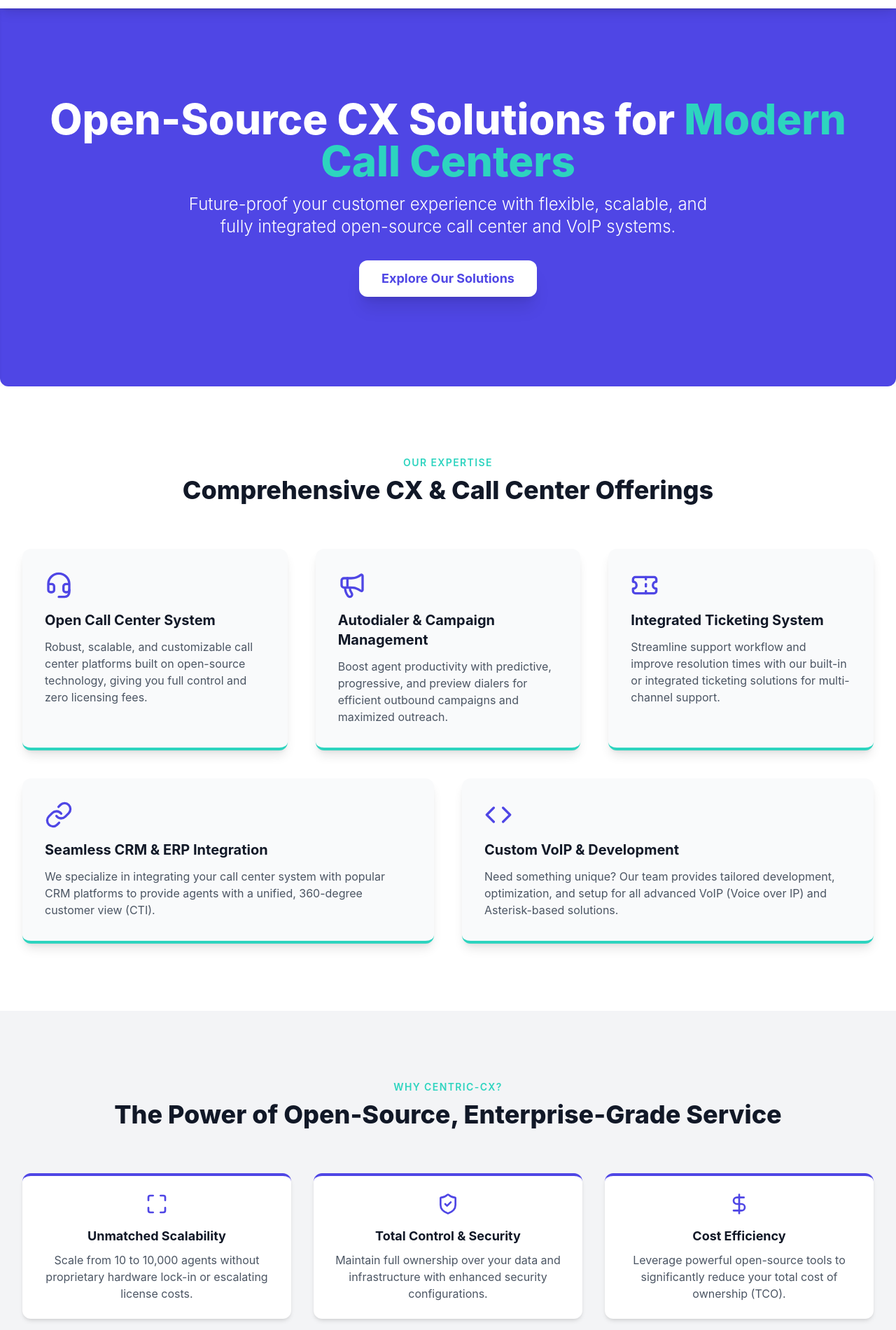
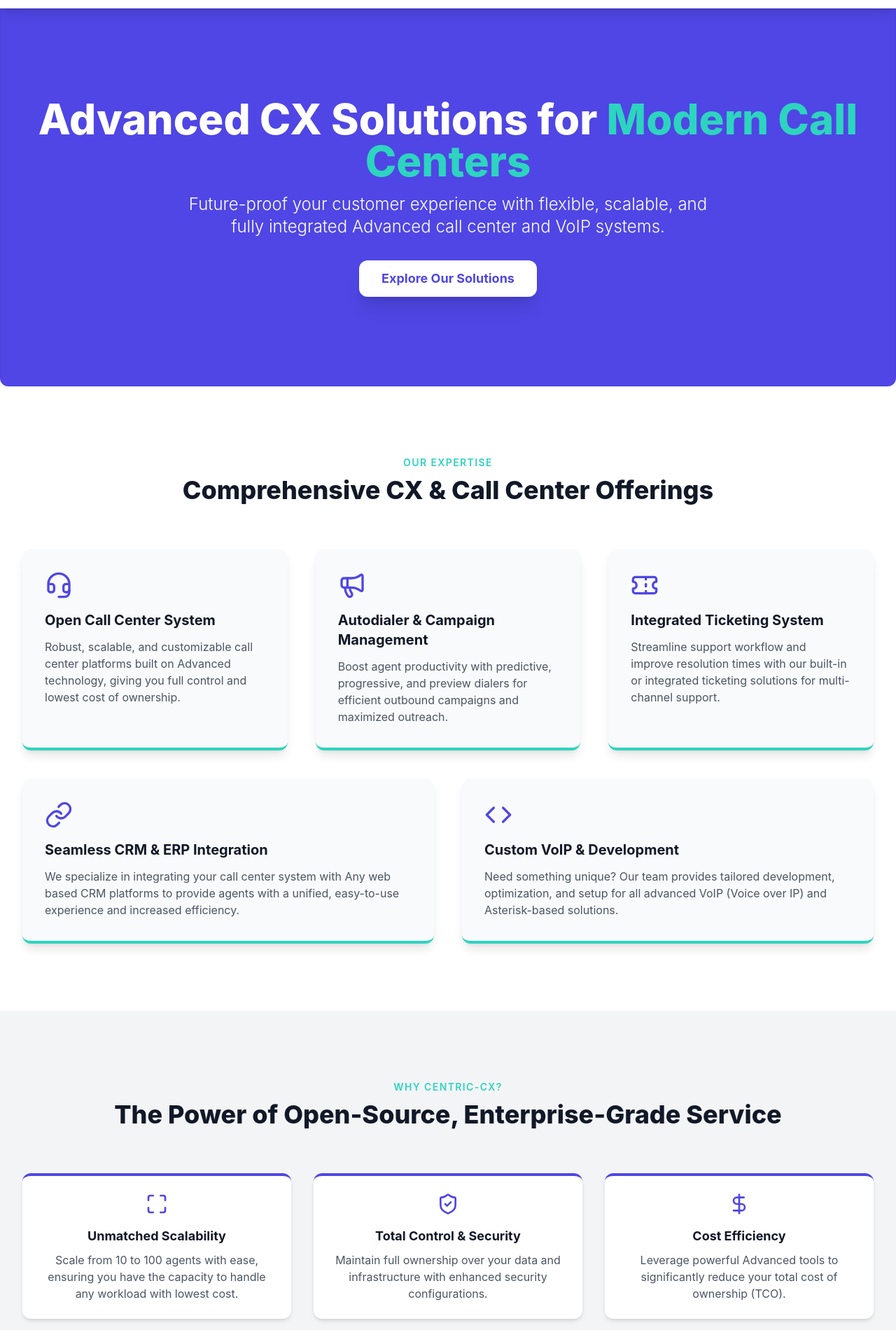
Before and after one commit to abduuu/centric-cx, a plain HTML site: page index.html in a window 1280 px wide. Shown: the part 100-2000 px from the top of the page at 70% size. Drawn offline with nearby package versions, Linux system fonts and the light colour scheme.

Commit message:
Update index.html

```diff
--- a/index.html
+++ b/index.html
@@ -91,10 +91,10 @@
         <!-- Hero Section --><!-- Note: Fixed background colors for contrast in the Hero, using the custom colors --><section id="hero" class="bg-primary-color text-white py-20 sm:py-32 rounded-b-xl shadow-inner">
             <div class="max-w-7xl mx-auto px-4 sm:px-6 lg:px-8 text-center">
                 <h1 class="text-4xl sm:text-6xl font-extrabold mb-4 leading-tight">
-                    Open-Source CX Solutions for <span class="text-accent-color dark:text-yellow-400">Modern Call Centers</span>
+                    Advanced CX Solutions for <span class="text-accent-color dark:text-yellow-400">Modern Call Centers</span>
                 </h1>
                 <p class="text-xl sm:text-2xl mb-8 font-light max-w-3xl mx-auto">
-                    Future-proof your customer experience with flexible, scalable, and fully integrated open-source call center and VoIP systems.
+                    Future-proof your customer experience with flexible, scalable, and fully integrated Advanced call center and VoIP systems.
                 </p>
                 <a href="#solutions" class="inline-block bg-white text-primary-color py-3 px-8 rounded-xl text-lg font-bold shadow-xl hover:bg-gray-100 transition duration-300 transform hover:scale-105">
                     Explore Our Solutions
@@ -117,7 +117,7 @@
                         <i data-lucide="headset" class="w-10 h-10 text-primary-color mb-4"></i>
                         <h3 class="text-xl font-bold text-gray-900 dark:text-gray-100 mb-3">Open Call Center System </h3>
                         <p class="text-gray-600 dark:text-gray-300">
-                            Robust, scalable, and customizable call center platforms built on open-source technology, giving you full control and zero licensing fees.
+                            Robust, scalable, and customizable call center platforms built on Advanced technology, giving you full control and lowest cost of ownership.
                         </p>
                     </div>
 
@@ -143,7 +143,7 @@
                         <i data-lucide="link" class="w-10 h-10 text-primary-color mb-4"></i>
                         <h3 class="text-xl font-bold text-gray-900 dark:text-gray-100 mb-3">Seamless CRM & ERP Integration</h3>
                         <p class="text-gray-600 dark:text-gray-300">
-                            We specialize in integrating your call center system with popular CRM platforms to provide agents with a unified, 360-degree customer view (CTI).
+                            We specialize in integrating your call center system with Any web based CRM platforms to provide agents with a unified, easy-to-use experience  and increased efficiency.
                         </p>
                     </div>
 
@@ -171,7 +171,7 @@
                     <!-- Feature Card 1 --><div class="flex flex-col items-center text-center p-6 bg-white dark:bg-gray-700 rounded-xl shadow-md border-t-4 border-primary-color">
                         <i data-lucide="maximize" class="w-8 h-8 text-primary-color mb-4"></i>
                         <h4 class="font-bold text-lg mb-2 text-gray-900 dark:text-gray-100">Unmatched Scalability</h4>
-                        <p class="text-gray-600 dark:text-gray-300">Scale from 10 to 10,000 agents without proprietary hardware lock-in or escalating license costs.</p>
+                        <p class="text-gray-600 dark:text-gray-300">Scale from 10 to 100 agents with ease, ensuring you have the capacity to handle any workload  with lowest cost.</p>
                     </div>
                     <!-- Feature Card 2 --><div class="flex flex-col items-center text-center p-6 bg-white dark:bg-gray-700 rounded-xl shadow-md border-t-4 border-primary-color">
                         <i data-lucide="shield-check" class="w-8 h-8 text-primary-color mb-4"></i>
@@ -181,7 +181,7 @@
                     <!-- Feature Card 3 --><div class="flex flex-col items-center text-center p-6 bg-white dark:bg-gray-700 rounded-xl shadow-md border-t-4 border-primary-color">
                         <i data-lucide="dollar-sign" class="w-8 h-8 text-primary-color mb-4"></i>
                         <h4 class="font-bold text-lg mb-2 text-gray-900 dark:text-gray-100">Cost Efficiency</h4>
-                        <p class="text-gray-600 dark:text-gray-300">Leverage powerful open-source tools to significantly reduce your total cost of ownership (TCO).</p>
+                        <p class="text-gray-600 dark:text-gray-300">Leverage powerful Advanced tools to significantly reduce your total cost of ownership (TCO).</p>
                     </div>
                 </div>
             </div>
@@ -211,7 +211,7 @@
 
     <!-- Footer --><footer class="bg-gray-800 dark:bg-gray-900 text-white py-8 transition-colors duration-500">
         <div class="max-w-7xl mx-auto px-4 sm:px-6 lg:px-8 text-center sm:flex sm:justify-between sm:items-center">
-            <p class="text-sm">&copy; 2025 Centric-CX. All rights reserved. | Powered by Open Source.</p>
+            <p class="text-sm">&copy; 2025 Centric-CX. All rights reserved. | Powered by centric-cx.com</p>
             <div class="flex justify-center space-x-4 mt-4 sm:mt-0">
                 <a href="#" class="text-gray-400 hover:text-white transition duration-200 text-sm">Privacy Policy</a>
                 <span class="text-gray-400 text-sm">|</span>
```
